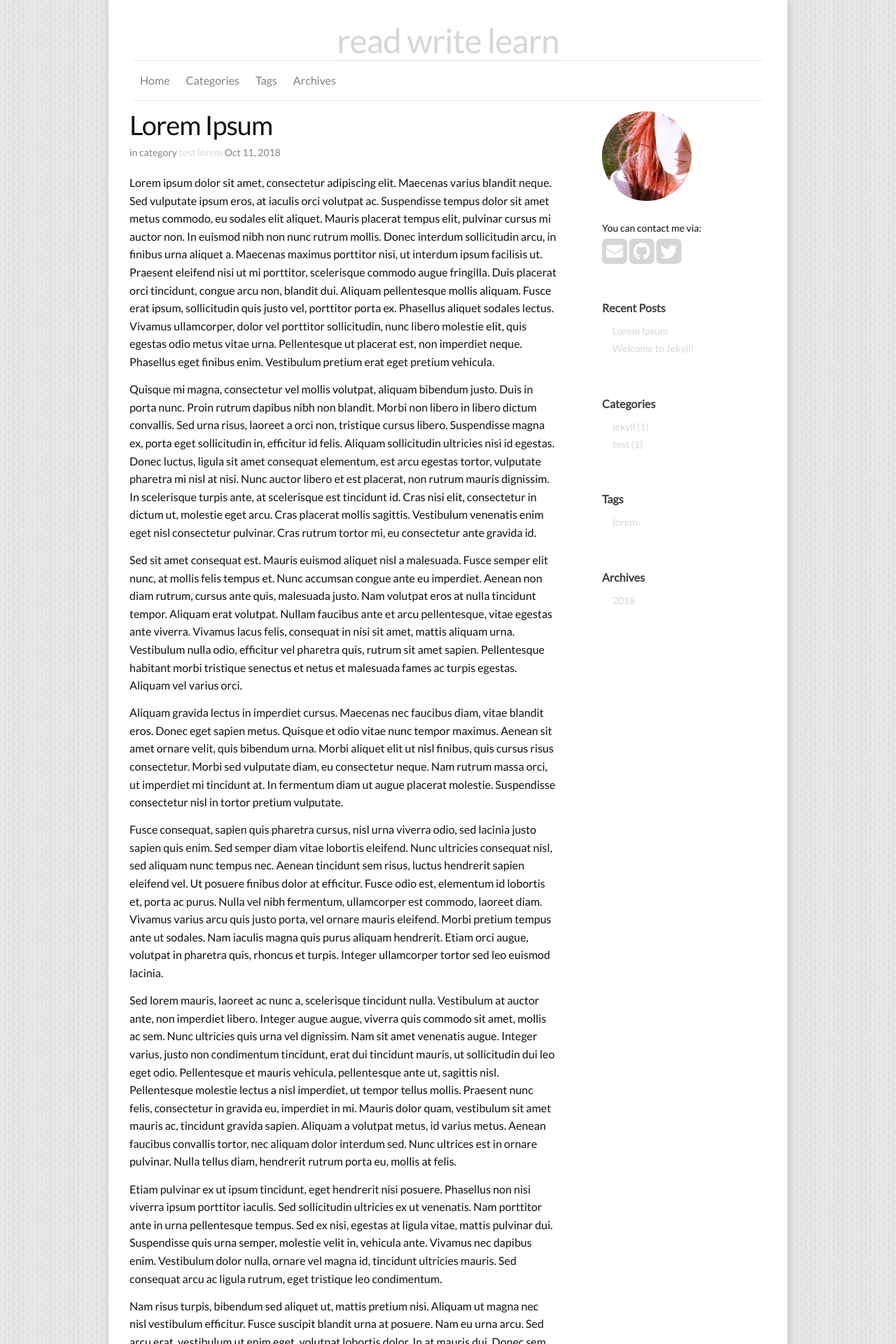
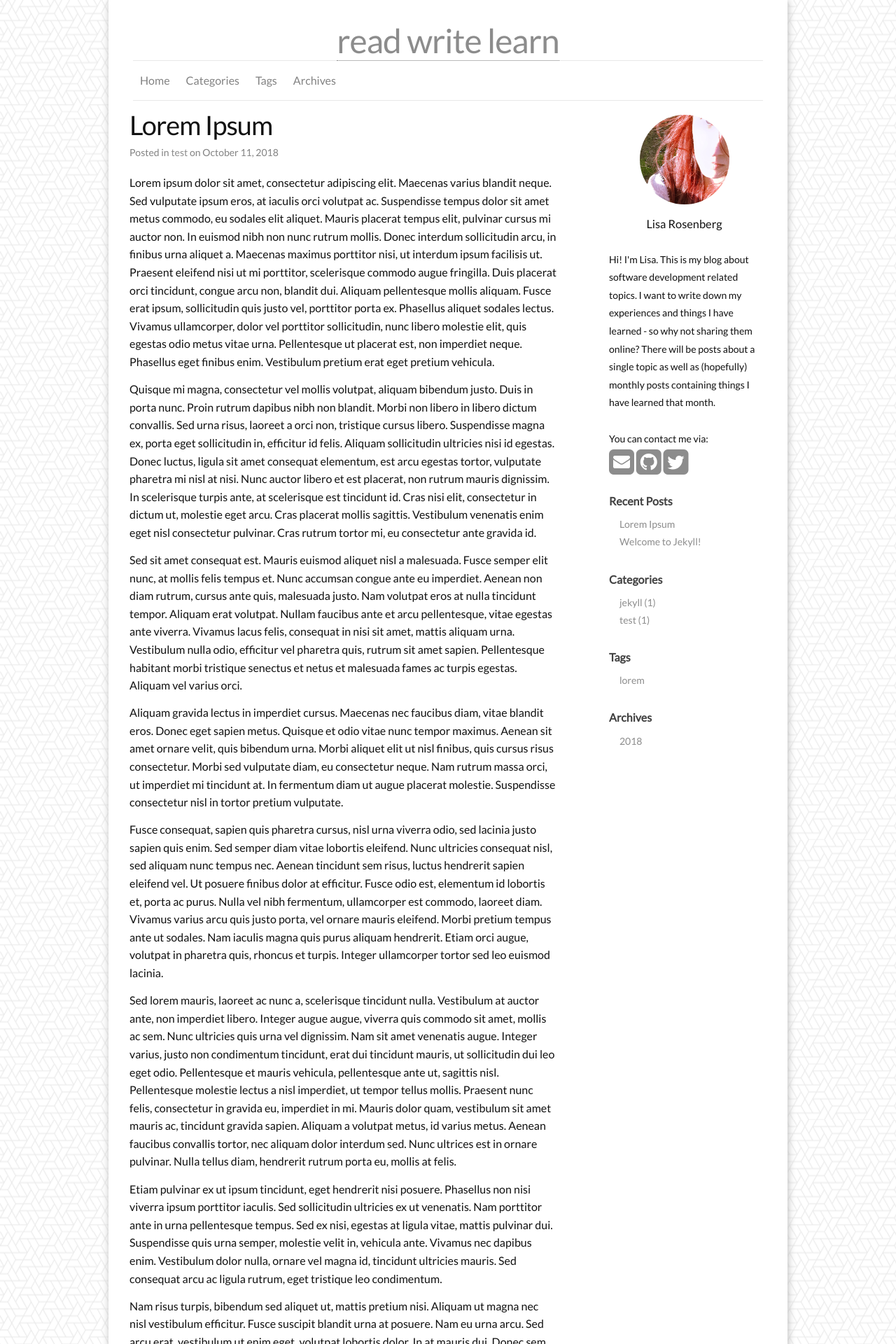
Before and after one commit to lisa-rosenberg/lisa-rosenberg.github.io, a Jekyll site: the page built from _posts/2018-10-11-lorem-ipsum.md, in a window 1280 px wide. Shown: the top 1920 px of the page at 70% size. Built offline with Jekyll 4.4.1, drawn with Linux system fonts in a browser that asks for light colours; comment, search, counter and statistics services are not loaded.

Commit message:
Clean up theme

```diff
--- a/_config.yml
+++ b/_config.yml
@@ -4,6 +4,7 @@ tagline                 :
 author                  : Lisa Rosenberg
 email                   : lisa.rosenberg@outlook.de
 description             : >-
+  Hi! I'm Lisa.
   This is my blog about software development related topics.
   I want to write down my experiences and things I have learned - so why not sharing them online?
   There will be posts about a single topic as well as (hopefully) monthly posts containing things I have learned that month.
@@ -38,7 +39,9 @@ locales:
     Previous            : "Older"
     Next                : "Newer"
 
-    PostedInCategories  : "in category"
+    PostedInCategories  : "Posted in"
+    Taggedwith          : "and tagged with"
+    PostDate            : "on "
 
 # Build Settings
 markdown                : kramdown
--- a/_includes/about_me.html
+++ b/_includes/about_me.html
@@ -1,7 +1,9 @@
 <div class="sidebar-module about">
     <img title="{{site.author}}" src="{{site.aboutme_photo}}" alt="{{site.author}}"/>
-    <span>{{site.aboutme}}</span>
-    <br/>
+    <h3>{{site.author}}</h3>
+    <span >{{site.description}}</span>
+
+    <br/><br/>
 
     {% if site.ShowContactInfo == "true" %}
     You can contact me via: <br/>
--- a/_layouts/post.html
+++ b/_layouts/post.html
@@ -11,14 +11,8 @@ layout: default
     {% for cat in page.categories %}
     <a href="{{site.baseurl}}/categories/#{{ cat }}">{{ cat }}</a>{% unless page.categories.last == cat %}, {% endunless %}
     {% endfor %}
-    {% if page.tags != empty %}
-    {{ site.locales[site.default_locale].Taggedwith }}
-    {% for tag in page.tags %}
-    <a href="{{ site.baseurl }}/tags/#{{ tag }}" title="{{ tag }}">{{ tag }}</a>{% unless page.tags.last == tag %}, {% endunless %}
-    {% endfor %}
-    {% endif %}
     <time itemprop="datePublished" datetime="{{ page.date | date: '%Y-%m-%d' }}">
-    {{ site.locales[site.default_locale].PostDate }}{{ page.date | date: "%b %-d, %Y" }}
+    {{ site.locales[site.default_locale].PostDate }}{{ page.date | date: "%B %-d, %Y" }}
     </time>
     </p>
   </header>
--- a/_sass/_base.scss
+++ b/_sass/_base.scss
@@ -124,7 +124,7 @@ a {
   text-decoration: none;
 
   &:visited {
-    color: $link-top-color-dark;
+    color: $link-page-color-dark;
   }
 
   &:hover {
@@ -139,7 +139,7 @@ a {
   border-bottom: 1px dotted;
 
   &:visited {
-    color: $link-top-color-dark;
+    color: $link-page-color-dark;
   }
 
   &:hover {
@@ -159,7 +159,7 @@ blockquote {
   background: $text-quotation-background-color;
 
   &:hover {
-    color: #454545;
+    color: $link-hover-color;
   }
 
   > :last-child {
--- a/_sass/_layout.scss
+++ b/_sass/_layout.scss
@@ -14,9 +14,7 @@
   margin-bottom: 0;
   text-align: center;
   a {
-    &,
-    &:visited,
-    &:hover {
+    &, &:visited, &:hover {
       color: $link-page-color;
       border-bottom: 1px dotted;
       text-decoration: none;
@@ -105,9 +103,15 @@
 //#############################################################################
 
 .sidebar-module {
-  padding: 15px;
-  margin: 0 -15px 15px;
+  padding: 10px;
+  margin: 0;
   font-size: 14px;
+  text-align: left;
+
+  h3 {
+    text-align: center;
+    margin-bottom: 25px;
+  }
 
   h4 {
     font-size: $text-font-size;
@@ -118,6 +122,10 @@
   li {
     list-style: none;
   }
+
+  span {
+
+  }
 }
 
 // About me photo style
@@ -127,6 +135,7 @@
     width: 128px;
     border-radius: 50%;
     display: block;
+    margin: 10px auto 15px;
   }
 }
 
@@ -183,7 +192,7 @@
   margin-bottom: $text-spacing-unit;
 
   time {
-    margin-left: 0px;
+    margin-left: 0;
     font-style: normal;
   }
 }
--- a/assets/css/main.scss
+++ b/assets/css/main.scss
@@ -21,14 +21,14 @@ $text-markdown-toc-background-color: #d0dfda;
 
 // Links
 $link-hover-color:          #669900;
-$link-post-color:           #d6d6d6;
-$link-page-color:           #d6d6d6;
-$link-top-color-dark:       darken($link-page-color, 25%);
+$link-post-color:           #8c8c8c;
+$link-page-color:           #8c8c8c;
+$link-page-color-dark:      darken($link-page-color, 25%);
 
 // Page
 $page-color:                #ffffff;
 $page-shadow-color:         #bbbbbb;
-$page-background-image:     url(/assets/images/page/bg_knitting.png);
+$page-background-image:     url(/assets/images/page/bg_what-the-hex.png);
 $page-background-color:     #f9f9f9;
 $page-footer-color:         #ffffff;
 
```
Also changed, not shown: 1 other file.
